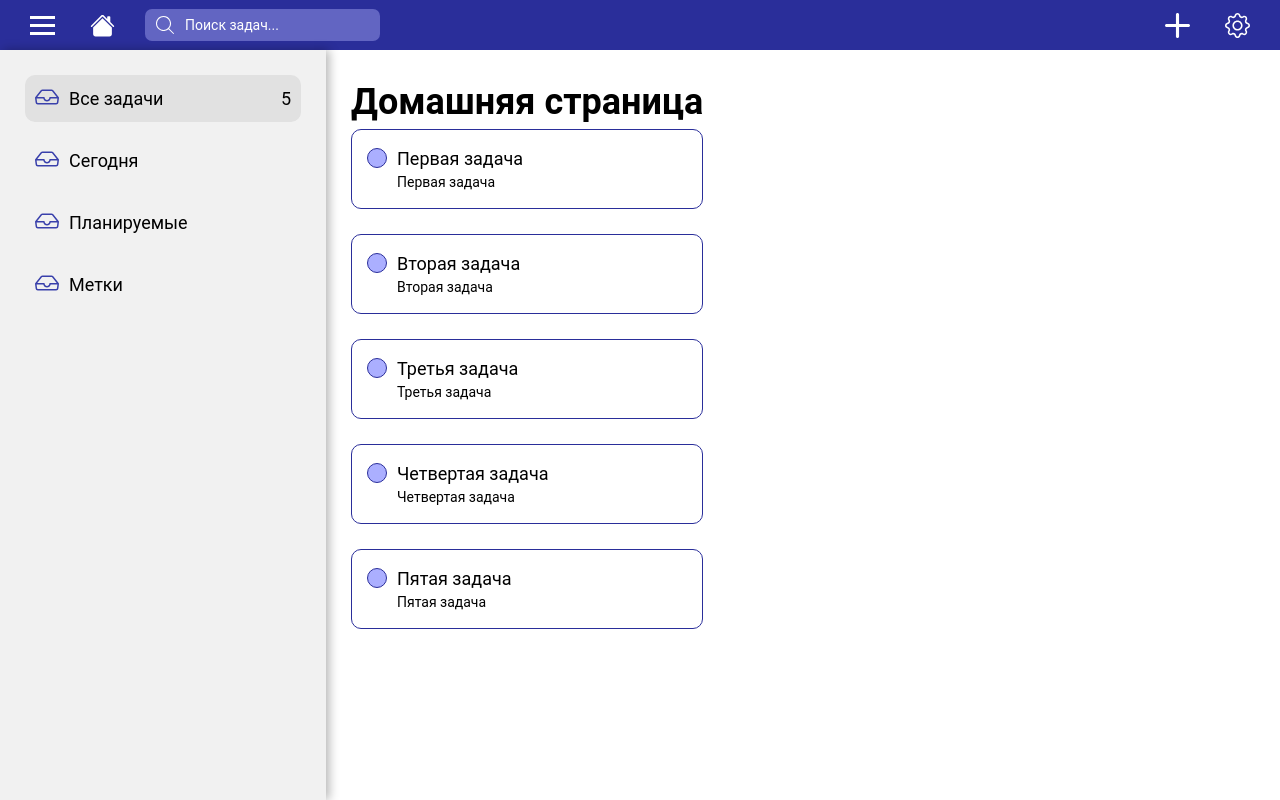
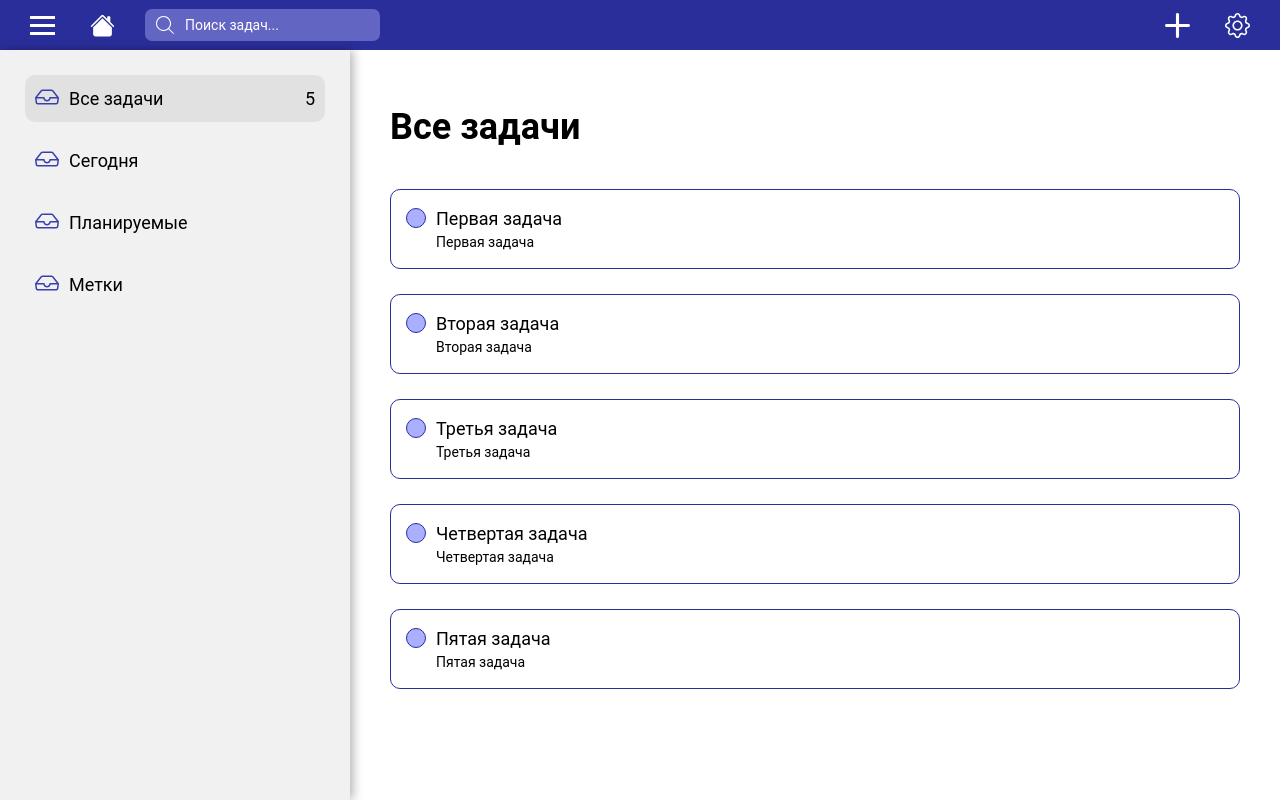
Before and after one commit to buldozier/todo-list, a Vue app: page / in a window 1280 px wide. Built offline with nearby package versions, Linux system fonts and the light colour scheme.

Commit message:
add show/hide sidebar function

```diff
--- a/src/App.vue
+++ b/src/App.vue
@@ -1,8 +1,8 @@
 <template>
-  <top-bar @showModal="showModal" />
+  <top-bar @showModal="showModal" @showSidebar="showSidebar" />
   <div class="main-content">
-    <side-bar />
-    <router-view />
+    <side-bar :isShowSidebar="isShowSidebar" />
+    <router-view :isShowSidebar="isShowSidebar" />
   </div>
   <modal-vue v-if="isShowModal" @modalHidden="modalHidden"></modal-vue>
 </template>
@@ -16,11 +16,15 @@ export default {
   data() {
     return {
       isShowModal: false,
+      isShowSidebar: true,
     };
   },
   methods: {
     showModal() {
       this.isShowModal = true;
+    },
+    showSidebar() {
+      this.isShowSidebar = !this.isShowSidebar;
     },
     modalHidden() {
       this.isShowModal = false;
@@ -31,6 +35,5 @@ export default {
 
 <style lang="scss">
 .main-content {
-  display: flex;
 }
 </style>
--- a/src/assets/styles/styles.scss
+++ b/src/assets/styles/styles.scss
@@ -21,5 +21,7 @@ body {
 }
 
 .container {
+  padding: 0 $pg * 5;
   margin: 0 auto;
+  max-width: $max-width;
 }
--- a/src/assets/styles/variables.scss
+++ b/src/assets/styles/variables.scss
@@ -3,6 +3,7 @@ $fz-m: 16px;
 $fz-l: 18px;
 $pg: 5px;
 $mn: 5px;
+$max-width: 850px;
 
 $main-color: #2a2e9a;
 $main-color-2: #6265c2;
--- a/src/components/ModalVue.vue
+++ b/src/components/ModalVue.vue
@@ -1,7 +1,7 @@
 <template>
   <div class="modal" ref="modal" @mousedown="modalHidden">
     <div class="modal-inner" @mousedown.stop>
-      <task-editor @closeTask="modalHidden" @addTask="addTask" />
+      <task-editor @closeTask="modalHidden" />
     </div>
   </div>
 </template>
@@ -10,7 +10,7 @@
 import TaskEditor from "@/components/TaskEditor";
 export default {
   name: "ModalVue",
-  emits: ["modalHidden", "addTask"],
+  emits: ["modalHidden"],
   components: { TaskEditor },
 
   data() {
@@ -19,9 +19,6 @@ export default {
   methods: {
     modalHidden() {
       this.$emit("modalHidden");
-    },
-    addTask(el) {
-      this.$emit("addTask", el);
     },
   },
   mounted() {
--- a/src/components/SideBar.vue
+++ b/src/components/SideBar.vue
@@ -1,5 +1,5 @@
 <template>
-  <div class="sidebar">
+  <div class="sidebar" :class="isSidebarShow">
     <ul class="sidebar__links">
       <router-link to="/" class="router-link sidebar__link">
         <div class="sidebar__link-items">
@@ -45,18 +45,31 @@
 import { mapGetters } from "vuex";
 export default {
   name: "SideBar",
-  computed: mapGetters(["allTasksLength"]),
+  props: {
+    isShowSidebar: {
+      type: Boolean,
+      required: true,
+    },
+  },
+  computed: {
+    ...mapGetters(["allTasksLength"]),
+    isSidebarShow() {
+      return this.isShowSidebar ? "" : "sidebar-hidden";
+    },
+  },
 };
 </script>
 
 <style lang="scss" scoped>
 .sidebar {
-  width: 276px;
-  transform: translateX(0px);
+  position: fixed;
+  left: 0;
+  width: 300px;
   height: calc(100vh - 100px);
   background-color: #f1f1f1;
   box-shadow: 3px 0 10px rgba(0, 0, 0, 0.3);
   padding: $pg * 5;
+  transition: transform 0.3s ease-in-out;
   &__links {
     display: flex;
     flex-direction: column;
@@ -87,6 +100,10 @@ export default {
   }
 }
 
+.sidebar-hidden {
+  transform: translateX(-350px);
+}
+
 .router-link {
   text-decoration: none;
   color: black;
--- a/src/components/TaskEditor.vue
+++ b/src/components/TaskEditor.vue
@@ -7,10 +7,16 @@
             placeholder="Название задачи"
             type="text"
             v-model="task.title"
+            class="task-title"
           />
         </div>
         <div class="task-editor__task-body">
-          <input placeholder="Описание" type="text" v-model="task.body" />
+          <input
+            placeholder="Описание"
+            type="text"
+            v-model="task.body"
+            class="task-body"
+          />
         </div>
       </div>
     </div>
@@ -32,7 +38,7 @@
 import { mapMutations } from "vuex";
 export default {
   name: "TaskEditor",
-  emits: ["closeTask", "addTask"],
+  emits: ["closeTask"],
   data() {
     return {
       task: {
@@ -51,6 +57,7 @@ export default {
       this.$emit("closeTask");
     },
     addTask() {
+      if (this.task.title !== "") {
         this.addNewTask({
           id: Date.now(),
           title: this.task.title,
@@ -59,8 +66,6 @@ export default {
           priority: this.task.priority,
           mark: this.task.mark,
         });
-      if (this.task.title !== "") {
-        this.$emit("addTask", this.task);
         this.closeTask();
       }
     },
@@ -85,7 +90,6 @@ export default {
 
 <style lang="scss" scoped>
 .task-editor {
-  padding: $pg * 5;
   border-bottom: 1px solid rgba(0, 0, 0, 0.2);
   & input {
     width: 100%;
@@ -93,6 +97,14 @@ export default {
     border: none;
     background-color: transparent;
   }
+}
+
+.task-title {
+  padding: $pg * 5 $pg * 5 $pg;
+}
+
+.task-body {
+  padding: $pg $pg * 5 $pg * 5;
 }
 
 .task-buttons {
--- a/src/components/TopBar.vue
+++ b/src/components/TopBar.vue
@@ -2,7 +2,7 @@
   <div class="top-bar">
     <div class="top-bar-inner">
       <div class="top-bar-inner__left">
-        <div class="top-bar-inner__main-menu">
+        <div class="top-bar-inner__main-menu" @click="showSidebar">
           <div class="top-bar-inner__main-menu_btn"></div>
         </div>
         <router-link class="top-bar-inner__home-btn" to="/">
@@ -53,6 +53,9 @@ export default {
     showModal() {
       this.$emit("showModal");
     },
+    showSidebar() {
+      this.$emit("showSidebar");
+    },
   },
 };
 </script>
@@ -81,7 +84,7 @@ export default {
   &__main-menu {
     display: flex;
     align-items: center;
-    width: 25px;
+
     height: 25px;
     cursor: pointer;
     padding: $pg;
--- a/src/components/UI/TasksList.vue
+++ b/src/components/UI/TasksList.vue
@@ -30,6 +30,6 @@ ul.task-list {
   display: flex;
   flex-direction: column;
   gap: 25px;
-  margin: $mn * 5;
+  margin-top: $mn * 5 !important;
 }
 </style>
--- a/src/views/HomeView.vue
+++ b/src/views/HomeView.vue
@@ -1,7 +1,14 @@
 <template>
-  <div class="home">
-    <h1>Домашняя страница</h1>
-    <tasks-list />
+  <div class="home-view" :class="isSidebarShow">
+    <div class="header">
+      <h1>Все задачи</h1>
+      <p></p>
+    </div>
+    <div class="container">
+      <div class="home">
+        <tasks-list class="tasks-list" />
+      </div>
+    </div>
   </div>
 </template>
 
@@ -9,12 +16,49 @@
 import TasksList from "@/components/UI/TasksList";
 export default {
   name: "HomeView",
+  props: {
+    isShowSidebar: {
+      type: Boolean,
+      required: true,
+    },
+  },
   components: { TasksList },
+  computed: {
+    isSidebarShow() {
+      return this.isShowSidebar ? "" : "sidebar-hidden";
+    },
+  },
 };
 </script>
 
 <style lang="scss" scoped>
+.home-view {
+  margin-left: 350px;
+  overflow-y: scroll;
+  height: calc(100vh - 50px);
+  transition: margin 0.3s ease-in-out;
+}
+
+.sidebar-hidden {
+  margin-left: 0;
+}
+
+.header {
+  padding: $pg * 10 $pg * 5 $pg * 2;
+  margin: 0 auto;
+  max-width: $max-width;
+  justify-content: space-between;
+  position: sticky;
+  top: 0;
+  z-index: 2;
+  background-color: $background-color;
+}
 .home {
-  padding: $pg * 5;
+  display: flex;
+  flex-direction: column;
+  max-width: $max-width;
+}
+
+.tasks-list {
 }
 </style>
```
Lines whose indentation alone changed are shown as unchanged.
